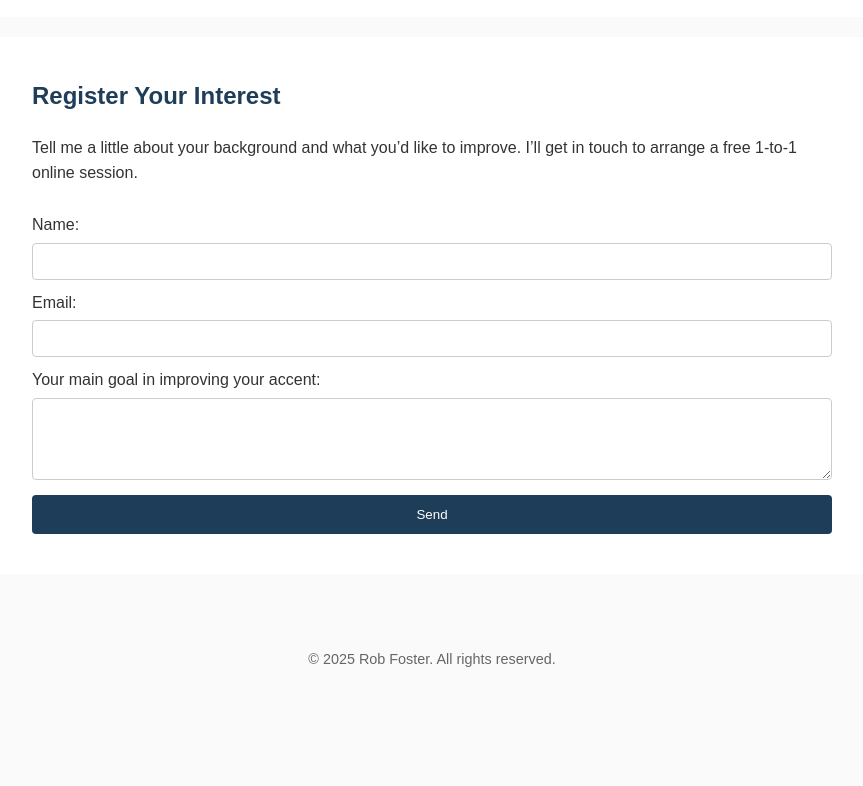
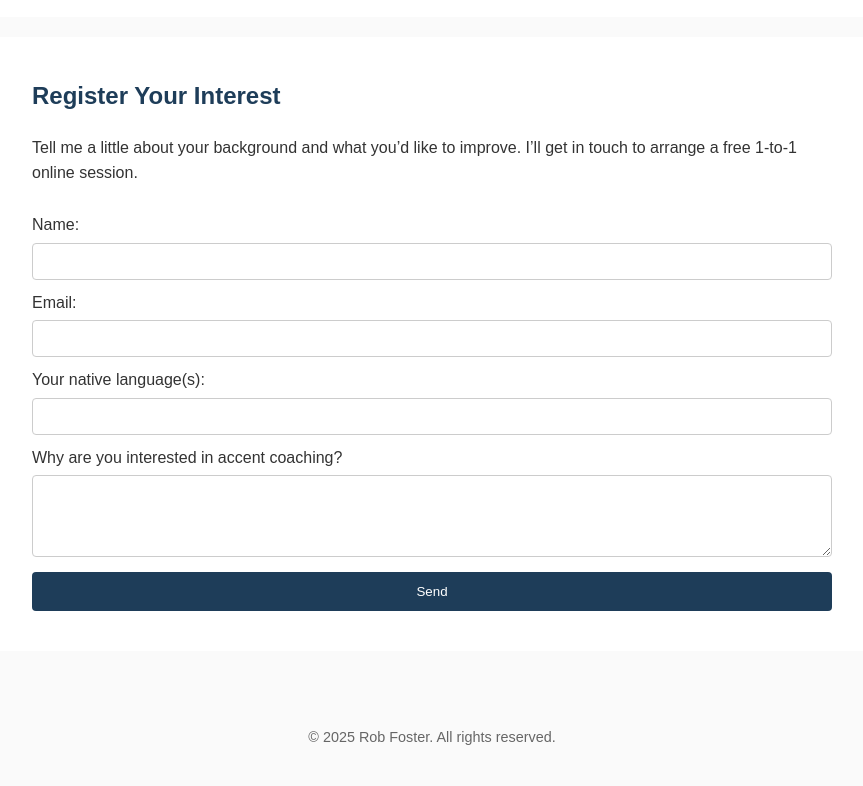
Before and after one commit to zcjtrfo/zcjtrfo.github.io, a plain HTML site: page index.html in a window 1280 px wide. Shown: the part 2525-3311 px from the top of the page, without its empty margins (208-1071 px from the left). Before the commit the page ends 3251 px from the top, so only its background shows below. Drawn offline with Linux system fonts and the light colour scheme.

Commit message:
Update index.html

```diff
--- a/index.html
+++ b/index.html
@@ -85,15 +85,18 @@
       <h2>Register Your Interest</h2>
       <p>Tell me a little about your background and what you’d like to improve. I’ll get in touch to arrange a free 1-to-1 online session.</p>
 
-      <form action="https://formspree.io/f/YOUR_FORM_ID" method="POST">
+      <form action="https://formspree.io/f/mwpqyebg" method="POST">
         <label for="name">Name:</label>
         <input type="text" id="name" name="name" required />
 
         <label for="email">Email:</label>
         <input type="email" id="email" name="_replyto" required />
 
-        <label for="message">Your main goal in improving your accent:</label>
-        <textarea id="message" name="message" rows="4" required></textarea>
+        <label for="email">Your native language(s):</label>
+        <input type="language" id="language" name="_replyto" required />
+
+        <label for="message">Why are you interested in accent coaching?</label>
+        <textarea id="goal" name="goal" rows="4" required></textarea>
 
         <button type="submit">Send</button>
       </form>
```
